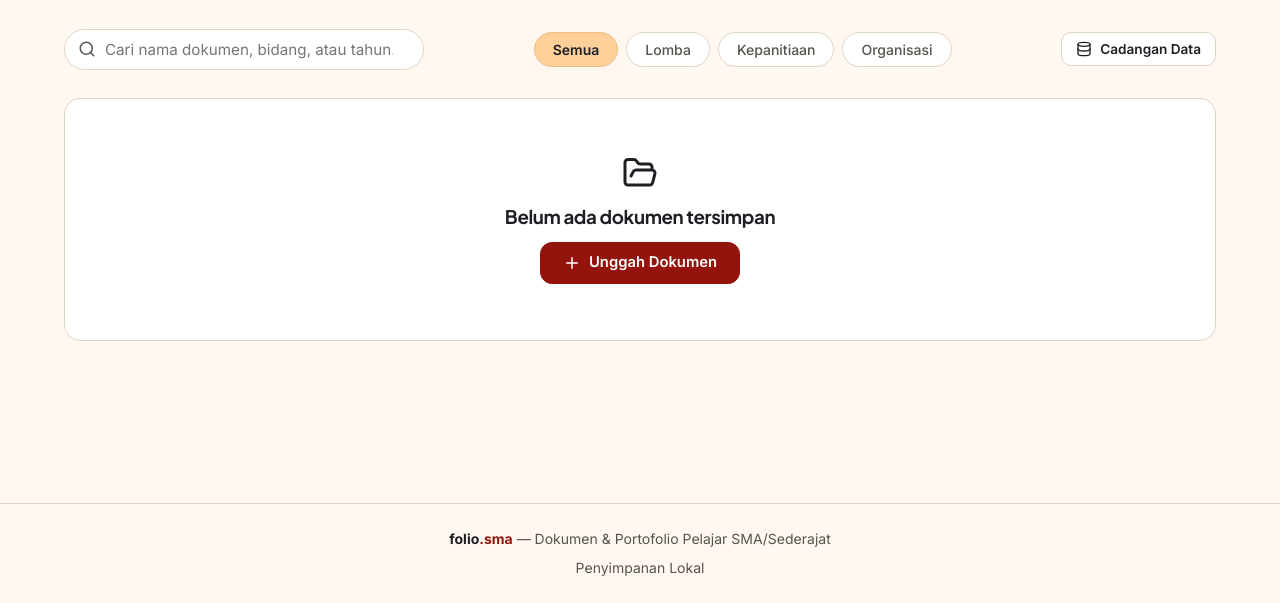
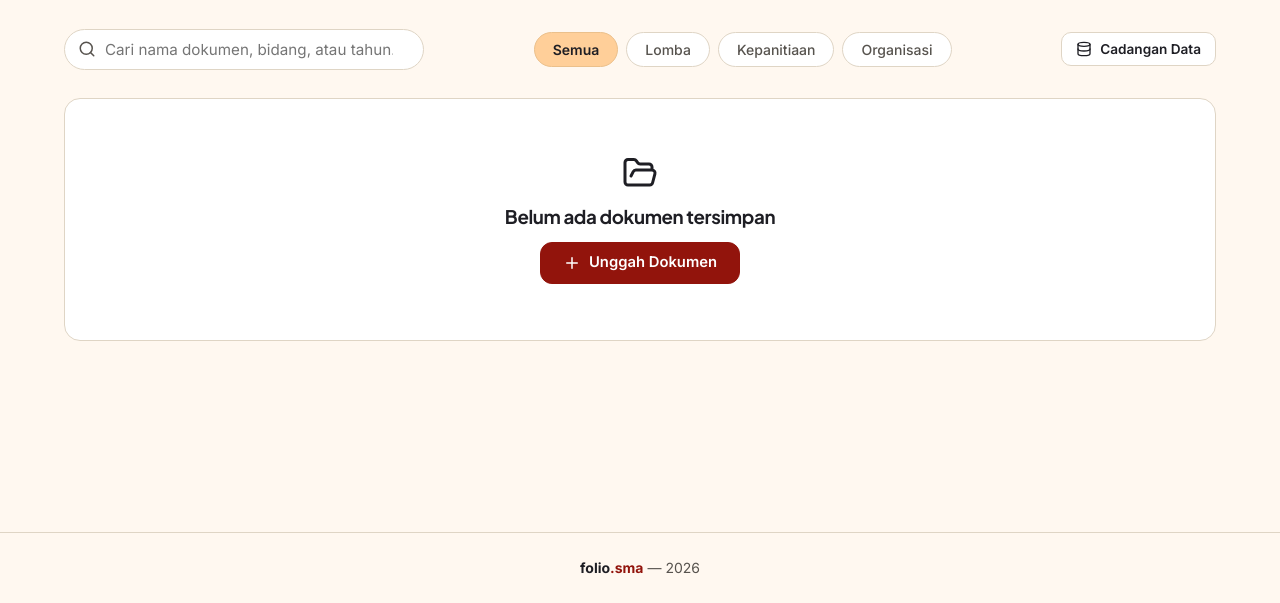
Before and after one commit to theonly-archive/folio.sma, a plain HTML site: page arsip.html in a window 1280 px wide. Shown: the part 197-800 px from the top of the page. Drawn offline with nearby package versions, Linux system fonts and the light colour scheme.

Commit message:
Update arsip.html

```diff
--- a/arsip.html
+++ b/arsip.html
@@ -160,8 +160,7 @@
 
   <footer class="footer">
     <div class="container footer-inner">
-      <span><strong style="color: #1E1E24;">folio</strong><strong style="color: #92140C;">.sma</strong> &mdash; Dokumen &amp; Portofolio Pelajar SMA/Sederajat</span>
-      <span>Penyimpanan Lokal</span>
+      <span><strong style="color: #1E1E24;">folio</strong><strong style="color: #92140C;">.sma</strong> — 2026</span>
     </div>
   </footer>
 
```
